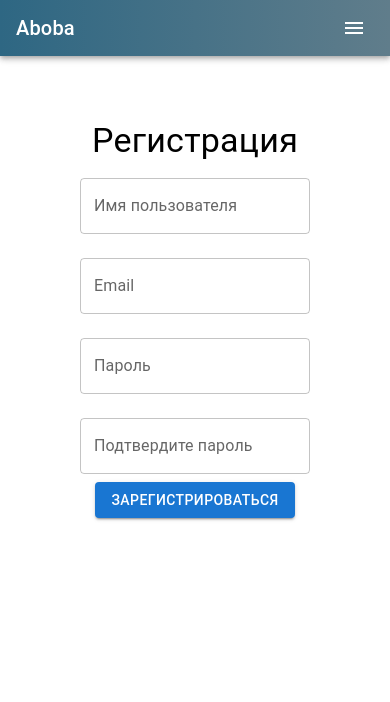
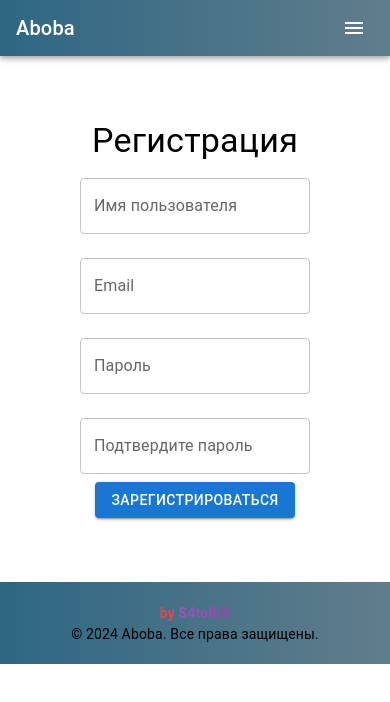
Before and after one commit to ArtemNester/aboba-service, a React (Create React App) app in the folder frontend/: page /register in a window 390 px wide. Shown: the top 702 px of the page. Built offline with nearby package versions, Linux system fonts and the light colour scheme; no server answers.

Commit message:
frontend: Add mobile footer drawler, create footer

```diff
--- a/frontend/src/App.js
+++ b/frontend/src/App.js
@@ -5,6 +5,7 @@ import 'react-toastify/dist/ReactToastify.css';
 import LoginPage from './components/LoginPage';
 import RegisterPage from './components/RegisterPage';
 import Header from './components/Header';
+import Footer from './components/Footer';
 
 const App = () => {
   return (
@@ -14,6 +15,7 @@ const App = () => {
         <Route path="/login" element={<LoginPage />} />
         <Route path="/register" element={<RegisterPage />} />
       </Routes>
+      <Footer/>
       <ToastContainer
           position="top-right"
           autoClose={5000}
--- /dev/null
+++ b/frontend/src/components/Footer.js
@@ -0,0 +1,42 @@
+import React from 'react';
+import { Box, Typography, useMediaQuery, useTheme } from '@mui/material';
+
+const Footer = () => {
+  const theme = useTheme();
+  const isMobile = useMediaQuery(theme.breakpoints.down('sm'));
+
+  return (
+    <Box
+      sx={{
+        background: 'linear-gradient(to right, #2e6783, #607d8b)',
+        padding: '20px 0',
+        position: 'relative',
+        bottom: 0,
+        width: '100%',
+        marginTop: 'auto',
+        textAlign: 'center',
+      }}
+    >
+      <Typography
+        variant={isMobile ? 'body2' : 'h6'}
+        color="inherit"
+        sx={{
+          background: 'linear-gradient(to right, #9b59b6, #8e44ad, #e74c3c)',
+          WebkitBackgroundClip: 'text',
+          color: 'transparent',
+          fontWeight: 'bold',
+          backgroundSize: '200% auto',
+          animation: 'gradient-animation 3s ease infinite',
+          display: 'inline',
+        }}
+      >
+        by S4toRiX
+      </Typography>
+      <Typography variant="body2" color="inherit">
+        © {new Date().getFullYear()} Aboba. Все права защищены.
+      </Typography>
+    </Box>
+  );
+};
+
+export default Footer;
--- a/frontend/src/index.css
+++ b/frontend/src/index.css
@@ -11,3 +11,15 @@ code {
   font-family: source-code-pro, Menlo, Monaco, Consolas, 'Courier New',
     monospace;
 }
+
+@keyframes gradient-animation {
+  0% {
+    background-position: 200% 0;
+  }
+  50% {
+    background-position: 0 100%;
+  }
+  100% {
+    background-position: 200% 0;
+  }
+}
```
